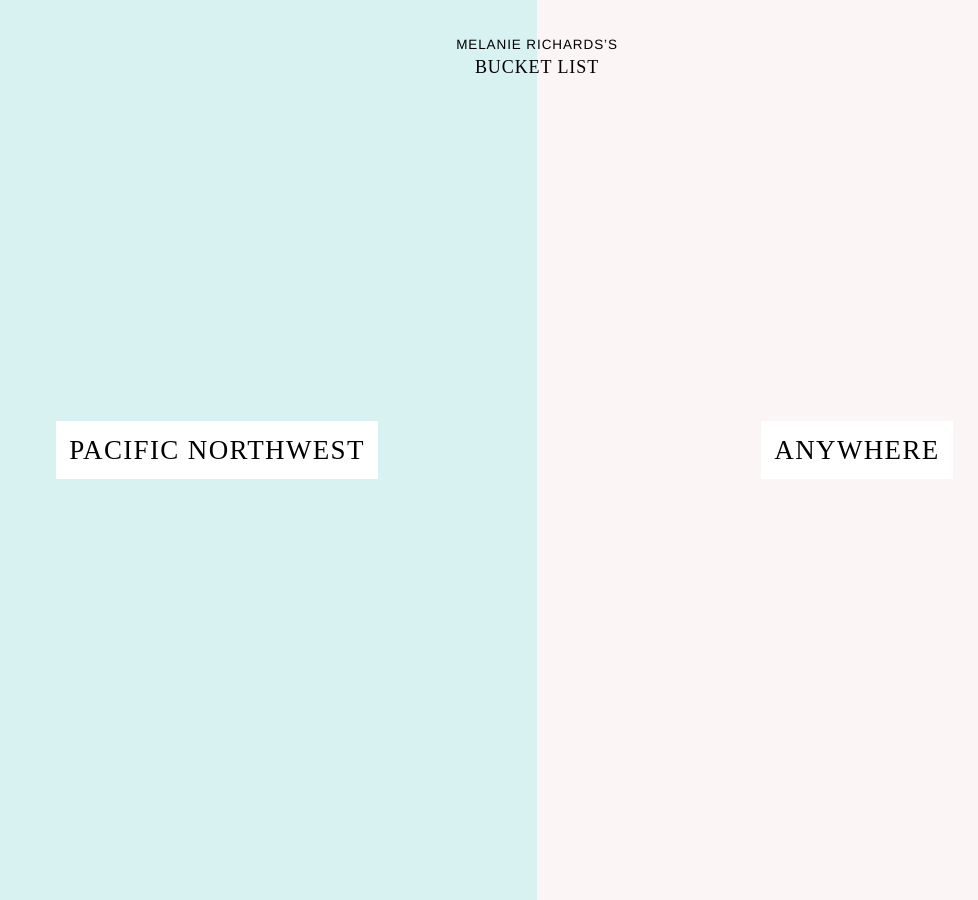
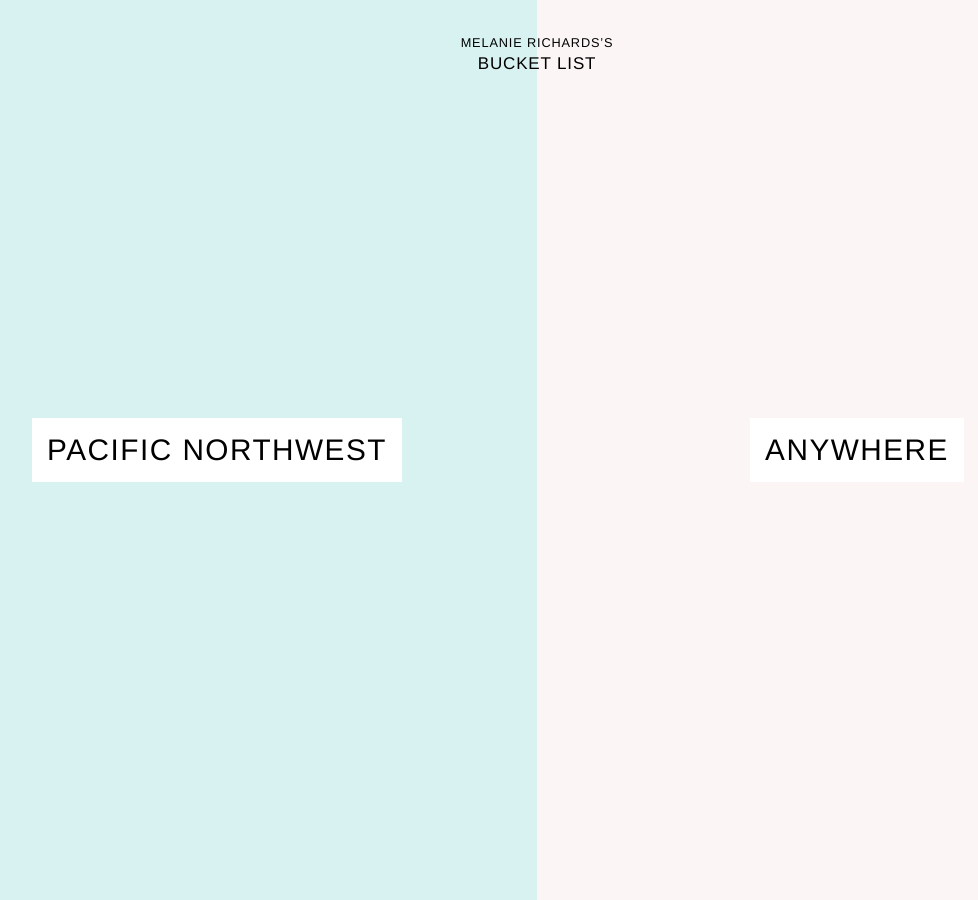
Before and after one commit to melanierichards/bucketlist, a Jekyll site: the page built from index.md, in a window 1280 px wide. Shown: the whole page, without its empty margins (103-1081 px from the left). Built offline with Jekyll 4.4.1, drawn with Linux system fonts in a browser that asks for light colours; some web fonts are replaced.

Commit message:
Use Chalet for body copy

```diff
--- a/_includes/head.html
+++ b/_includes/head.html
@@ -18,7 +18,6 @@
   <!--[if lt IE 9]>
     <script src="/assets/js/html5shiv.js"></script>
   <![endif]-->
-  <script src="https://use.typekit.net/eqp0jri.js"></script>
-  <script>try{Typekit.load({ async: true });}catch(e){}</script>
+  <link rel="stylesheet" href="https://use.typekit.net/eqp0jri.css">
   <link rel="stylesheet" href="/assets/css/style.css" />
 </head>
--- a/assets/_sass/global.scss
+++ b/assets/_sass/global.scss
@@ -22,7 +22,7 @@
   /* Force scrollbars to prevent bouncing effect b/t pages */
   overflow-y: scroll;
 
-  font: 400 112.5%/1.4 $font-body;
+  font: 400 106.25%/1.4 $font-body;
   color: $color-body;
 }
 
@@ -61,18 +61,18 @@
  */
 
 h1, h2 {
-  font: 1.25em/1.125 $font-heading;
+  font: 1.5em/1.125 $font-heading;
   text-transform: uppercase;
   letter-spacing: .05em;
 }
 
 li + li {
-  margin-top: 1em;
+  margin-top: 1.5em;
 }
 
 @media (min-width: $bp-s) {
   h1, h2 {
-    font-size: 1.5em;
+    font-size: 1.75em;
   }
 }
 
--- a/assets/_sass/sass-helpers.scss
+++ b/assets/_sass/sass-helpers.scss
@@ -10,8 +10,8 @@
  */
 
 /* FONTS */
-$font-body: "nimbus-sans", "Helvetica Neue", Helvetica, sans-serif;
-$font-heading: "nimbus-sans-extended";
+$font-body: "chalet-london-sixty", "Helvetica Neue", Helvetica, sans-serif;
+$font-heading: "nimbus-sans-extended", "Helvetica Neue", Helvetica, sans-serif;
 
 /* BREAKPOINTS */
 $bp-xs: 25em;
```
